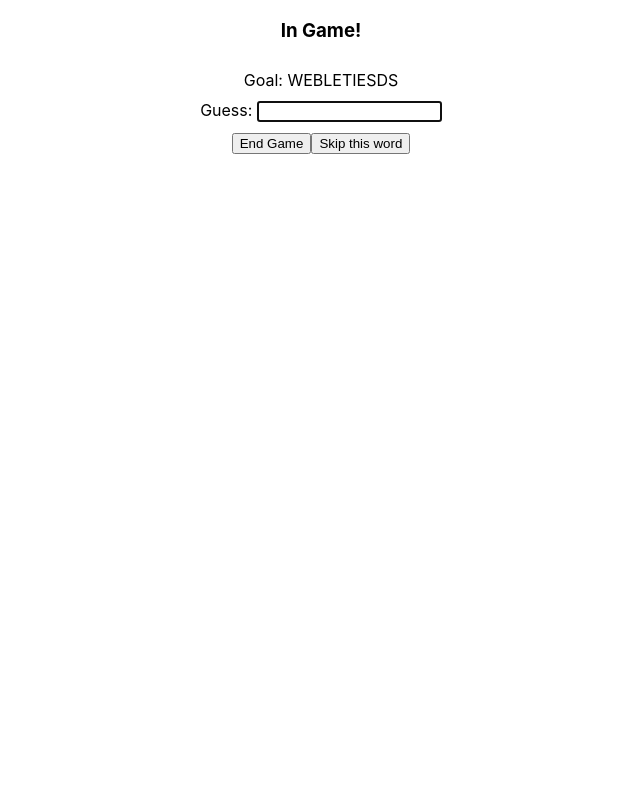
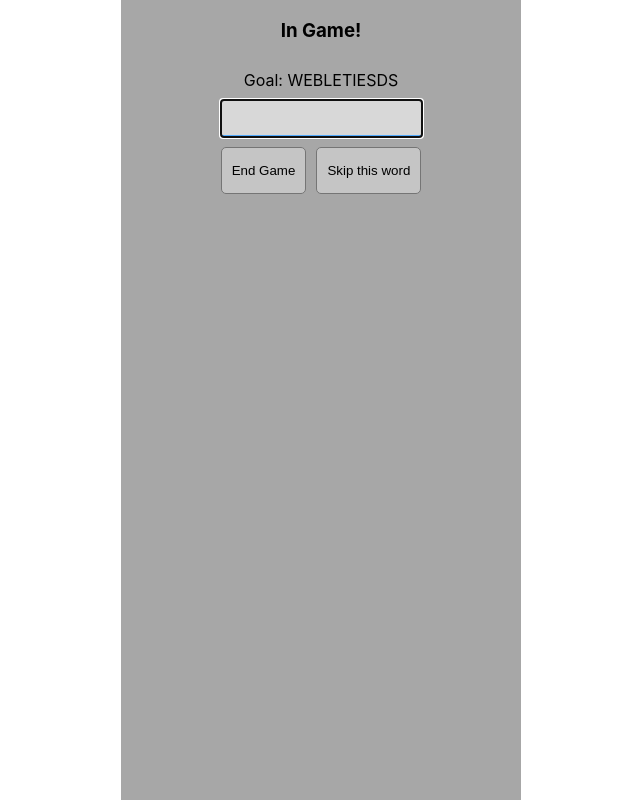
Before and after one commit to PierceLanternStudios/word-scramble, a React (Create React App) app: page / in a window 1280 px wide. Both pictures are taken after a click on the button "Start Game!". Shown: the whole page, without its empty margins (319-959 px from the left). Built offline with nearby package versions, Linux system fonts and the light colour scheme.

Commit message:
in game styling

```diff
--- a/src/App.tsx
+++ b/src/App.tsx
@@ -57,8 +57,6 @@ function App() {
         <div className={InGameCSS.container}>
           <h3>In Game!</h3>
           <div>Goal: {state.wordScrambled}</div>
-          <label>
-            Guess:{" "}
           <input
             type="text"
             className={InGameCSS.inputField}
@@ -69,12 +67,15 @@ function App() {
               dispatch({ type: "update-guess", newGuess: ev.target.value })
             }
           />
-          </label>
-          <div>
-            <button onClick={() => dispatch({ type: "end-game" })}>
+          <div className={InGameCSS.rowContainer}>
+            <button
+              className={ButtonCSS.button}
+              onClick={() => dispatch({ type: "end-game" })}
+            >
               End Game
             </button>
             <button
+              className={ButtonCSS.button}
               onClick={() => {
                 dispatch({ type: "skip-word" });
                 guessInputRef.current?.focus();
@@ -87,7 +88,7 @@ function App() {
       );
     case "post-game":
       return (
-        <div>
+        <div className={InGameCSS.container}>
           <h3>Nice Job!</h3>
           <div>The last word was "{state.wordUnscrambled}"!</div>
           <span>
@@ -95,7 +96,11 @@ function App() {
             <strong>{state.history.skips} skips!</strong>
           </span>
           <div>
-            <button autoFocus onClick={() => dispatch({ type: "start-game" })}>
+            <button
+              autoFocus
+              className={ButtonCSS.button}
+              onClick={() => dispatch({ type: "start-game" })}
+            >
               Start a new Game!
             </button>
           </div>
--- a/src/Button.module.css
+++ b/src/Button.module.css
@@ -1,8 +1,7 @@
 .button {
-  padding: 20px 40px;
-  font-size: larger;
+  padding: 15px 10px;
   background-color: rgb(197, 197, 197);
-  border-radius: 10px;
+  border-radius: 5px;
   border: 1px;
   border-style: solid;
   border-color: rgb(117, 117, 117);
@@ -13,24 +12,3 @@
 button:focus {
   scale: 1.1;
 }
-
-@keyframes wiggle {
-  0% {
-    transform: rotate(0deg);
-  }
-  20% {
-    transform: rotate(1.5deg);
-  }
-  40% {
-    transform: rotate(-1.5deg);
-  }
-  60% {
-    transform: rotate(1.5deg);
-  }
-  80% {
-    transform: rotate(-1.5deg);
-  }
-  100% {
-    transform: rotate(0deg);
-  }
-}
--- a/src/InGame.module.css
+++ b/src/InGame.module.css
@@ -1,11 +1,26 @@
 .inputField {
   text-transform: uppercase;
+  padding: 10px 12px;
+  border: none /*1px solid rgb(129, 129, 129)*/;
+  border-bottom: 2px solid rgb(82, 170, 253);
+  background-color: rgb(216, 216, 216);
 }
 
 .container {
   display: flex;
+  flex-direction: column;
+  flex-grow: 0;
+  row-gap: 10px;
+  width: 400px;
+  margin: 0 auto;
   text-align: center;
-  flex-direction: column;
   align-items: center;
-  row-gap: 10px;
+  height: 100vh;
+  background-color: rgb(167, 167, 167);
 }
+
+.rowContainer {
+  display: flex;
+  flex-direction: row;
+  column-gap: 10px;
+}
```
Lines whose indentation alone changed are shown as unchanged.
